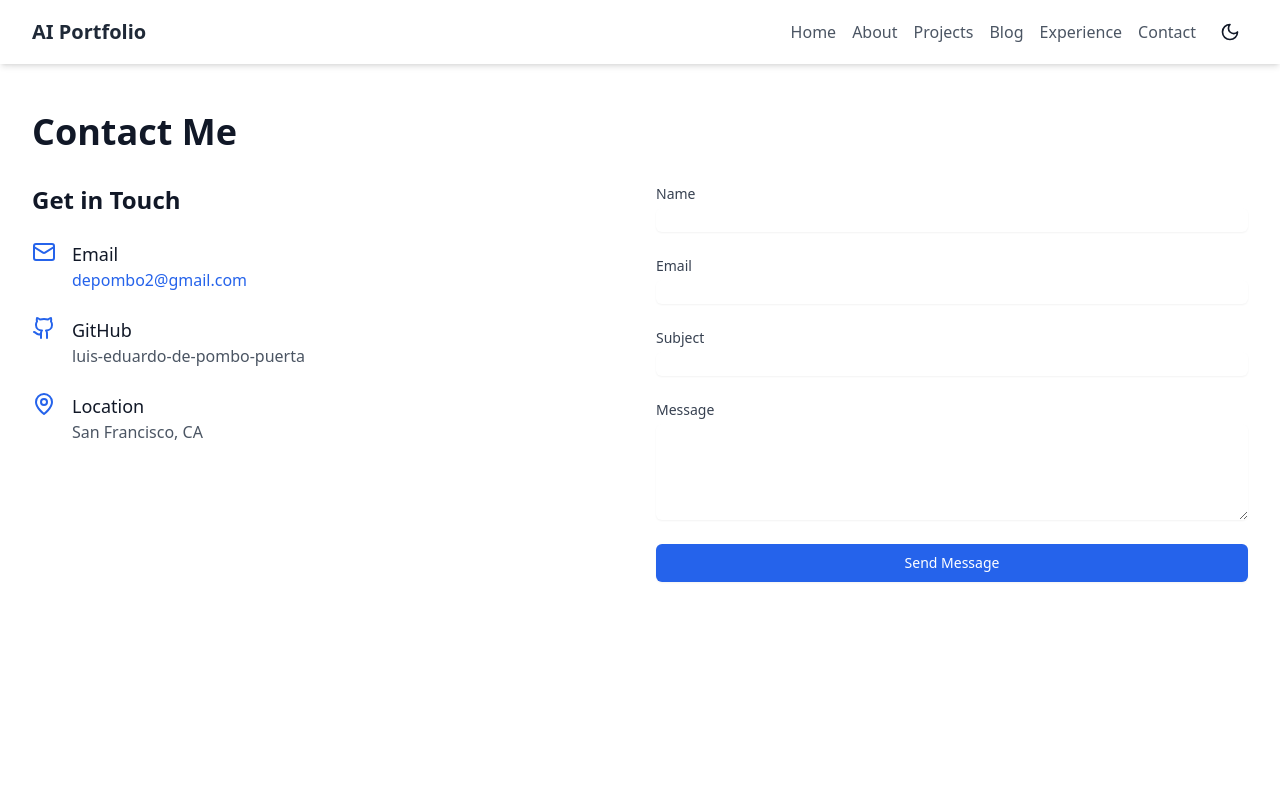
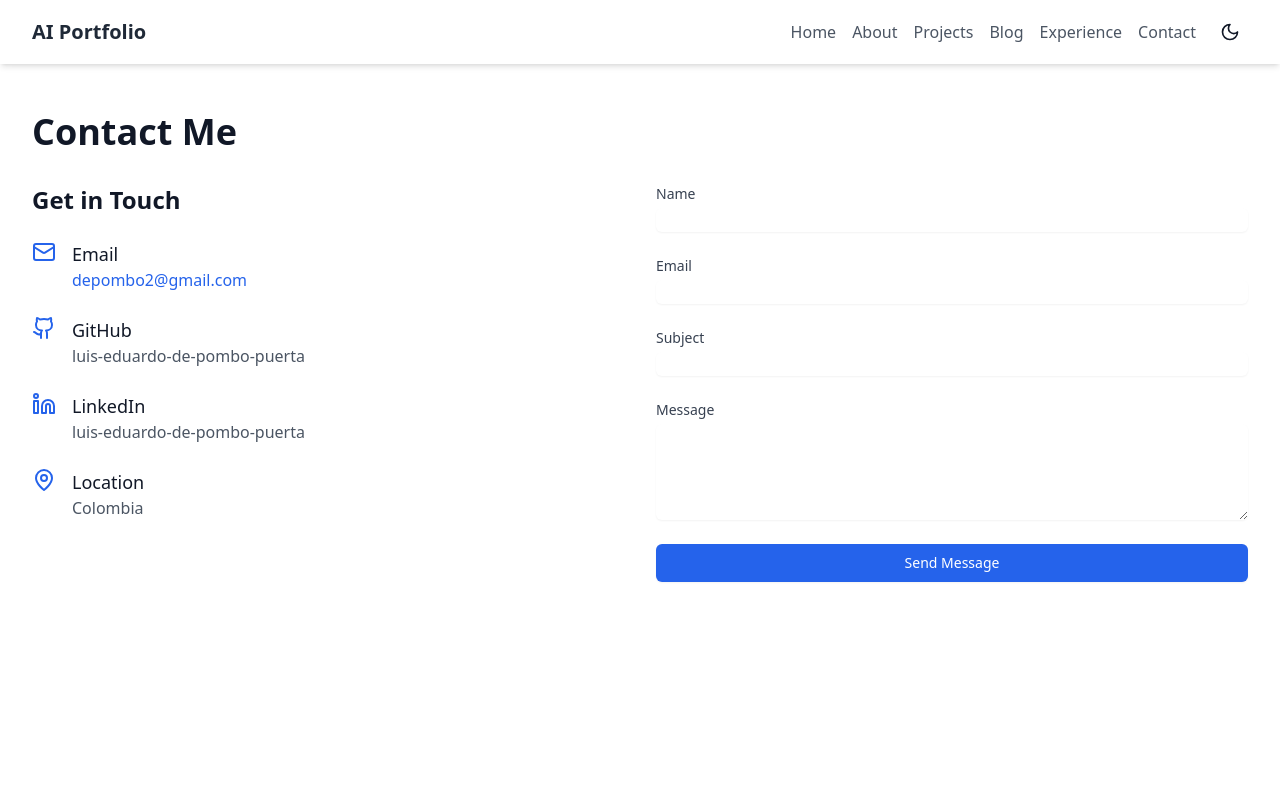
Before and after one commit to luis-eduardo-de-pombo-puerta/luis-eduardo-de-pombo-puerta-website, a React (Vite) app in the folder website/: page /contact in a window 1280 px wide. Shown: the top 800 px of the page. Built offline with nearby package versions, Linux system fonts and the light colour scheme.

Commit message:
Add LinkedIn contact and change location to Colombia

```diff
--- a/website/src/pages/Contact.jsx
+++ b/website/src/pages/Contact.jsx
@@ -1,5 +1,5 @@
 import { useState } from 'react';
-import { Mail, MapPin, Github } from 'lucide-react';
+import { Mail, MapPin, Github, Linkedin } from 'lucide-react';
 
 // IMPORTANT: WhatsApp removed as requested - TESTING DEPLOYMENT
 const Contact = () => {
@@ -97,11 +97,30 @@ const Contact = () => {
 
               <div className="flex items-start">
                 <div className="flex-shrink-0">
+                  <Linkedin className="w-6 h-6 text-blue-600 dark:text-blue-400" />
+                </div>
+                <div className="ml-4">
+                  <h3 className="text-lg font-medium text-gray-900 dark:text-white">LinkedIn</h3>
+                  <p className="text-gray-600 dark:text-gray-300">
+                    <a
+                      href="https://www.linkedin.com/in/luis-eduardo-de-pombo-puerta/"
+                      target="_blank"
+                      rel="noopener noreferrer"
+                      className="hover:underline"
+                    >
+                      luis-eduardo-de-pombo-puerta
+                    </a>
+                  </p>
+                </div>
+              </div>
+
+              <div className="flex items-start">
+                <div className="flex-shrink-0">
                   <MapPin className="w-6 h-6 text-blue-600 dark:text-blue-400" />
                 </div>
                 <div className="ml-4">
                   <h3 className="text-lg font-medium text-gray-900 dark:text-white">Location</h3>
-                  <p className="text-gray-600 dark:text-gray-300">San Francisco, CA</p>
+                  <p className="text-gray-600 dark:text-gray-300">Colombia</p>
                 </div>
               </div>
             </div>
```
